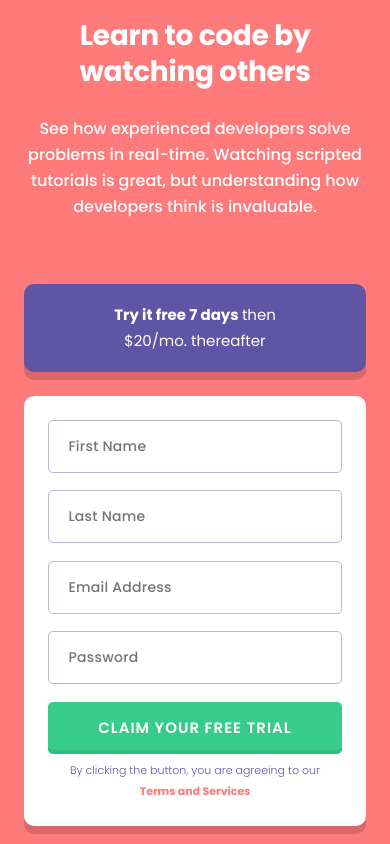
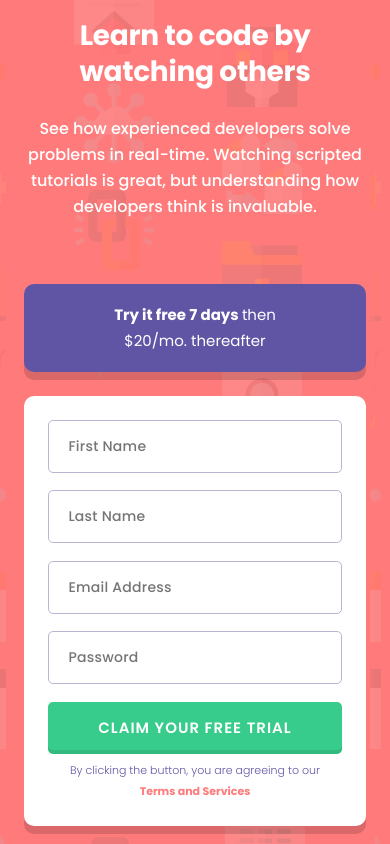
Before and after one commit to Ralia101/Registration, a plain HTML site: page register.html in a window 390 px wide. Drawn offline with Linux system fonts and the light colour scheme; a script that the page names is missing.

Commit message:
Update register.css

```diff
--- a/register.css
+++ b/register.css
@@ -24,7 +24,7 @@ input {
 }
 
 body {
-    background: url('../images/bg-intro-mobile.png'),hsl(0, 100%, 74%);
+    background: url('./bg-intro-mobile.png'),hsl(0, 100%, 74%);
     display: grid;
     place-content: center;
     padding-inline: 1.5rem;
```
